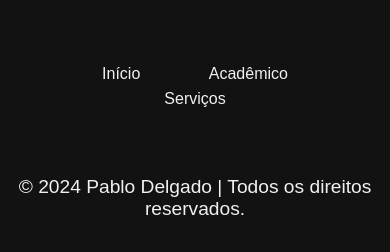
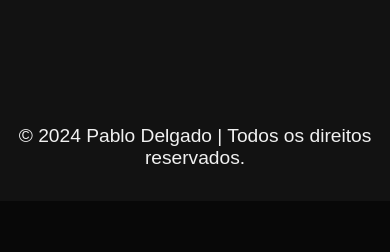
Before and after one commit to pablodelgado26/portfolio, a plain HTML site: page index.html in a window 390 px wide. Shown: the part 2628-2880 px from the top of the page. After the commit the page ends 2829 px from the top, so only its background shows below. Drawn offline with nearby package versions, Linux system fonts and the light colour scheme.

Commit message:
agora terminei de verdade

```diff
--- a/assets/styles.css
+++ b/assets/styles.css
@@ -734,12 +734,7 @@ span {
     }
 
     .footer ul {
-        margin-top: 0;
-        margin-bottom: 0;
-        padding: 0;
-        font-size: 1.0rem;
-        line-height: 1.6;
-        text-align: center;
+        display: none;
     }
 
 }
```
